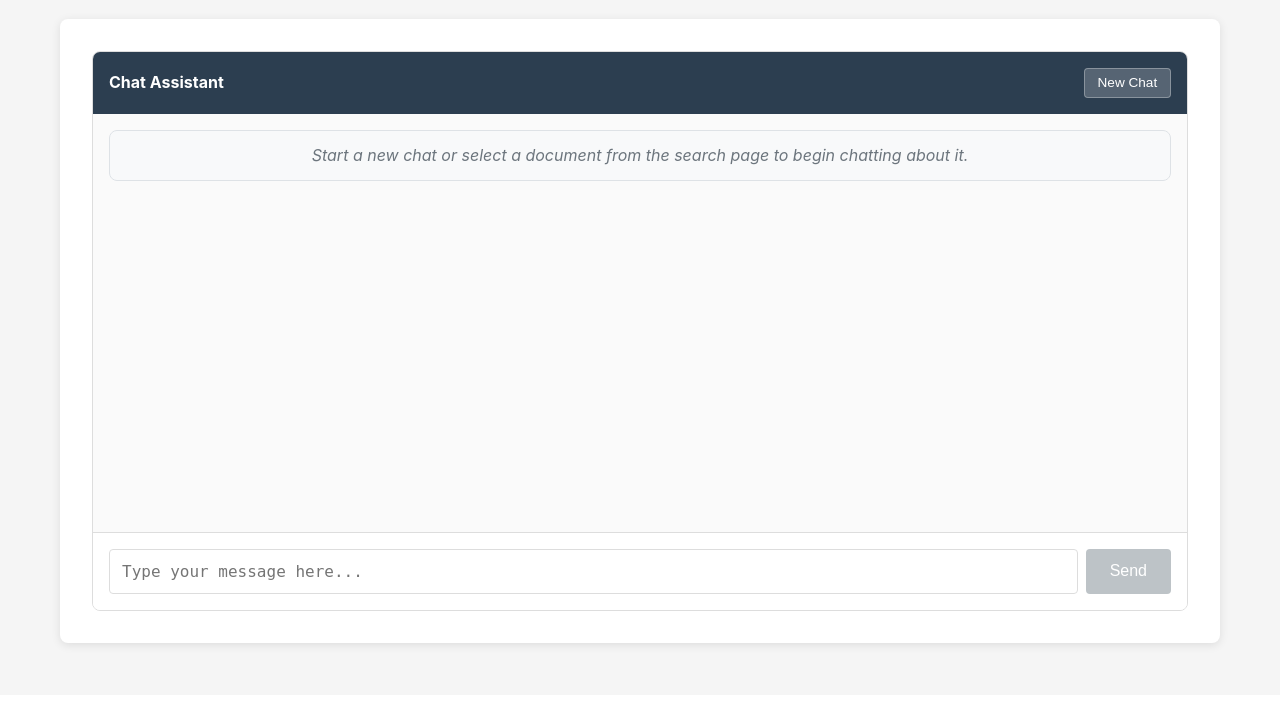
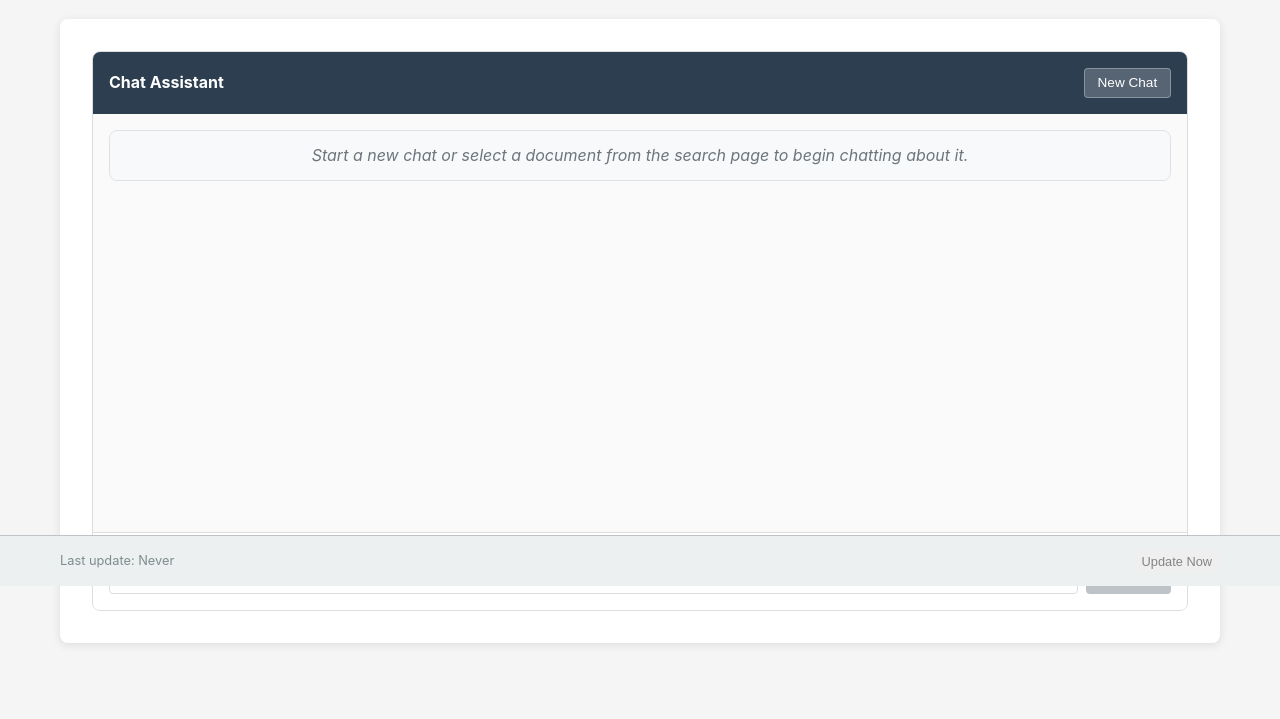
Before and after one commit to corrodis/mu2eDocChat, a Flask app: page /chat in a window 1280 px wide. Shown: the part 214-933 px from the top of the page. Before the commit the page ends 865 px from the top, so only its background shows below. Run offline with Flask 3, Linux system fonts and the light colour scheme; some libraries are stand-ins or nearby versions.

Commit message:
web: added auto generation every 5 minute, status bar, and generation trigger button

```diff
--- a/mu2e/slack.py
+++ b/mu2e/slack.py
@@ -278,7 +278,8 @@ class slack:
 
                 # Build user context
                 user_context = {
-                    "user_name": user_name
+                    "user_name": user_name,
+                    "interface":"slack"
                 }
 
                 # Add Slack channel URL and message URL if not a DM
--- a/mu2e/tools.py
+++ b/mu2e/tools.py
@@ -6,6 +6,8 @@ from dotenv import load_dotenv
 from .utils import get_data_dir, convert_to_timestamp, get_chroma_path
 from .chunking import chunk_text_simple
 import sqlite3
+import threading
+import time
 from datetime import datetime
 from packaging import version
 if version.parse(sqlite3.sqlite_version) < version.parse("3.35.0"):
@@ -361,7 +363,48 @@ def generate_from_local(collection=None, chunking_strategy="default", base_path=
             continue
 
     print(f"Successfully processed {processed_count} documents")
+
+    # Save timestamp
+    collection_name = getattr(collection, 'name', 'default') if collection else 'default'
+    timestamp_file = Path(get_data_dir()) / f"last_generate_{collection_name}.json"
+    Path(get_data_dir()).mkdir(exist_ok=True)
+
+    with open(timestamp_file, 'w') as f:
+        json.dump({"last_run": datetime.now().isoformat(), "processed": processed_count}, f)
+
     return processed_count
+
+def start_background_generate(interval_minutes=5, days=1, collection=None, from_local=False):
+    """Start background generation every interval_minutes"""
+    def background_loop():
+        from mu2e import docdb
+        while True:
+            try:
+                print("Running background generate...")
+                if from_local:
+                    generate_from_local(collection=collection)
+                else:
+                    db = docdb(collection=collection)
+                    db.generate(days=days)
+                    print(f"Background generate completed, sleeping for {interval_minutes} minutes")
+            except Exception as e:
+                print(f"Background generate failed: {e}")
+            time.sleep(interval_minutes * 60)
+
+    thread = threading.Thread(target=background_loop, daemon=True)
+    thread.start()
+    print(f"Started background generate (every {interval_minutes} minutes)")
+
+def get_last_generate_info(collection_name='default'):
+    """Get last generate timestamp info"""
+    try:
+        timestamp_file = Path(get_data_dir()) / f"last_generate_{collection_name}.json"
+        if timestamp_file.exists():
+            with open(timestamp_file, 'r') as f:
+                return json.load(f)
+        return {"last_run": None}
+    except:
+        return {"last_run": None}
 
 def getOpenAIClient(base_url=None, api_key=None):
     load_dotenv()
--- a/mu2e/web/app.py
+++ b/mu2e/web/app.py
@@ -11,7 +11,7 @@ from flask_socketio import SocketIO, emit
 from mu2e.chat_mcp import MCPClient,Chat
 import json
 from datetime import datetime
-from mu2e.tools import getDefaultCollection, load2, getOpenAIClient
+from mu2e.tools import getDefaultCollection, load2, getOpenAIClient, start_background_generate, get_last_generate_info
 from mu2e.search import search, search_fulltext
 from mu2e.utils import list_to_search_result
 from mu2e import docdb, anl
@@ -124,6 +124,35 @@ def get_document_summary(docid):
     except Exception as e:
         return jsonify({'error': str(e)})
 
+@app.route('/api/generate-info')
+def get_generate_info():
+    """Get last generate timestamp info"""
+    try:
+        info = get_last_generate_info('default')
+        return jsonify(info)
+    except Exception as e:
+        return jsonify({'error': str(e)}), 500
+
+@app.route('/api/generate', methods=['POST'])
+def trigger_generate():
+    """Trigger manual generate"""
+    try:
+        def run_generate():
+            db = docdb()
+            db.generate(days=1)
+
+            # temporary
+            db_argo = docdb(collection=anl.get_collection(url="http://localhost:55019/v1/embed"))
+            db_argo.generate(days=1)
+
+        # Run in background thread
+        import threading
+        threading.Thread(target=run_generate, daemon=True).start()
+
+        return jsonify({'status': 'started', 'message': 'Generate started in background'})
+    except Exception as e:
+        return jsonify({'error': str(e)}), 500
+
 @socketio.on('start_chat')
 def handle_start_chat(data):
     """Handle WebSocket chat start request"""
@@ -141,6 +170,7 @@ def handle_start_chat(data):
             # Load document to provide context
             doc = load2(doc_id, nodb=True)
             user_context = {
+                'interface':"web",
                 'document_id': doc_id,
                 'document_title': doc.get('title', 'Unknown'),
                 'document_content': doc.get('content', ''),  # Added the missing value
@@ -244,6 +274,11 @@ def main():
 
     args = parser.parse_args()
 
+    # Start background generation
+    start_background_generate(interval_minutes=5, days=1)
+    #start_background_generate(interval_minutes=5, days=1, from_local=True,)
+
+    print(f"Starting Mu2e DocDB Web Interface on http://127.0.0.1:{args.port}")
     socketio.run(app, debug=True, host='127.0.0.1', port=args.port)
 
 if __name__ == '__main__':
--- a/mu2e/web/templates/base.html
+++ b/mu2e/web/templates/base.html
@@ -126,6 +126,48 @@
             padding: 2rem;
             color: #7f8c8d;
         }
+
+        .status-bar {
+            background: #ecf0f1;
+            padding: 0.3rem 0;
+            font-size: 0.8rem;
+            color: #7f8c8d;
+            border-top: 1px solid #bdc3c7;
+            position: fixed;
+            bottom: 0;
+            left: 0;
+            right: 0;
+            z-index: 1000;
+        }
+
+        body {
+            padding-bottom: 1.5rem; /* Space for fixed status bar */
+        }
+
+        .status-bar .container {
+            display: flex;
+            justify-content: space-between;
+            align-items: center;
+            height: 8px;
+        }
+
+        .generate-button {
+            color: #848484;
+            border: none;
+            padding: 0.25rem 0.5rem;
+            border-radius: 3px;
+            cursor: pointer;
+            font-size: 0.8rem;
+        }
+
+        .generate-button:hover {
+            background: #cbcbcb;
+        }
+
+        .generate-button:disabled {
+            background: #bdc3c7;
+            cursor: not-allowed;
+        }
     </style>
     {% block extra_head %}{% endblock %}
 </head>
@@ -145,6 +187,88 @@
         {% block content %}{% endblock %}
     </div>
 
+    <div class="status-bar">
+        <div class="container">
+            <span id="lastUpdateText">Last update: Loading...</span>
+            <button onclick="triggerGenerate()" class="generate-button" id="generateBtn">Update Now</button>
+        </div>
+    </div>
+
+    <script>
+    // Load and display last generate info
+    function loadGenerateInfo() {
+        fetch('/api/generate-info')
+        .then(response => response.json())
+        .then(data => {
+            const textElement = document.getElementById('lastUpdateText');
+            let newText;
+
+            if (data.last_run) {
+                const date = new Date(data.last_run);
+                newText = `Last update: ${date.toLocaleString()}`;
+            } else {
+                newText = 'Last update: Never';
+            }
+            textElement.textContent = newText;
+
+            if (newText !== previousText) {
+                clearInterval(checkInterval);
+                const button = document.getElementById('generateBtn');
+                button.disabled = false;
+                button.textContent = 'Update Now';
+                previousText = newText;
+            }
+        })
+        .catch(error => {
+            console.error('Error loading generate info:', error);
+            document.getElementById('lastUpdateText').textContent = 'Last update: Error loading';
+        });
+    }
+
+    let checkInterval;
+    let previousText = document.getElementById('lastUpdateText').textContent;
+
+    // Trigger manual generate
+    function triggerGenerate() {
+        const button = document.getElementById('generateBtn');
+        button.disabled = true;
+        button.textContent = 'Updating...';
+
+        fetch('/api/generate', {
+            method: 'POST',
+            headers: {'Content-Type': 'application/json'}
+        })
+        .then(response => response.json())
+        .then(data => {
+            if (data.status === 'started') {
+                // Check for completion every 2 seconds
+                checkInterval = setInterval(() => {
+                    loadGenerateInfo();
+                }, 2000);
+
+                // Stop checking after 2 minutes
+                setTimeout(() => {
+                    clearInterval(checkInterval);
+                    const button = document.getElementById('generateBtn');
+                    button.disabled = false;
+                    button.textContent = 'Update Now';
+                }, 120000);
+            }
+        })
+        .catch(error => {
+            console.error('Error triggering generate:', error);
+            button.disabled = false;
+            button.textContent = 'Update Now';
+        });
+    }
+
+    // Load generate info on page load
+    document.addEventListener('DOMContentLoaded', loadGenerateInfo);
+
+    // Refresh generate info every 30 seconds
+    setInterval(loadGenerateInfo, 30000);
+    </script>
+
     {% block scripts %}{% endblock %}
 </body>
 </html>
```
Also changed, not shown: mu2e/docdb.py (+10 -0 lines).
